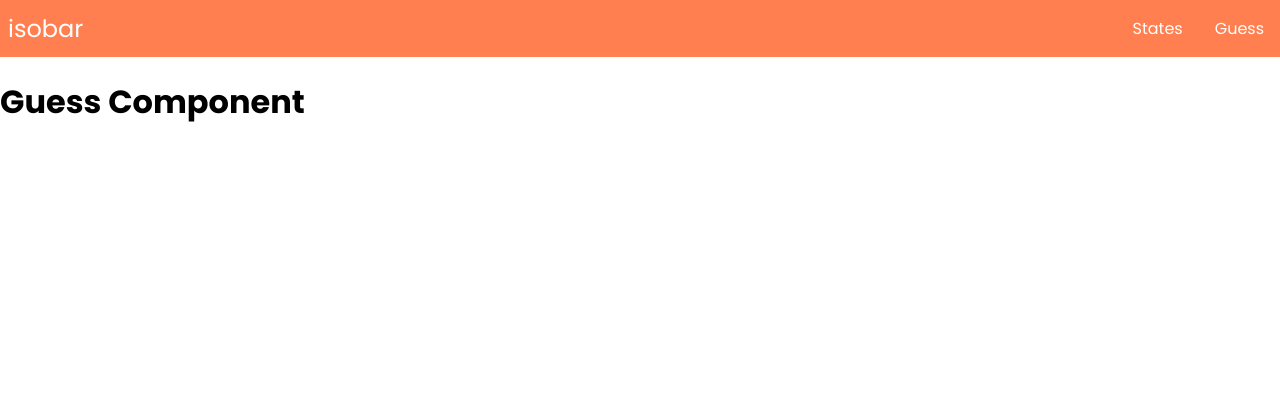
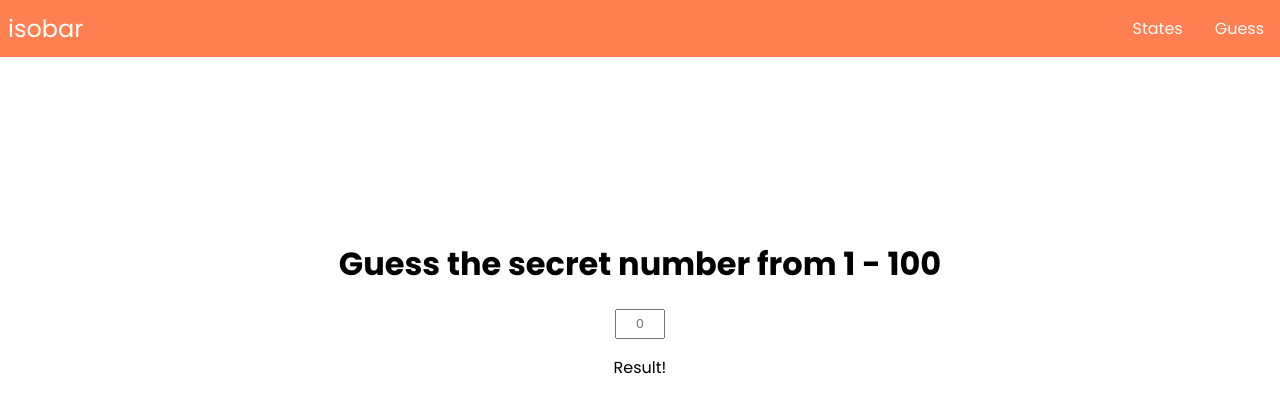
Before and after one commit to jordanduran/isobar, a React (Create React App) app: page /guess in a window 1280 px wide. Shown: the top 412 px of the page. Built offline with nearby package versions, Linux system fonts and the light colour scheme.

Commit message:
Guess component setup and random num dispatch

```diff
--- a/src/App.js
+++ b/src/App.js
@@ -1,6 +1,6 @@
 import Navbar from './components/Navbar';
 import States from './components/States';
-import Guess from './components/Guess';
+import Guess from './components/guess/Guess';
 import { BrowserRouter as Router, Route, Switch } from 'react-router-dom';
 
 const App = () => {
--- a/src/components/Guess.js
+++ /dev/null
@@ -1,19 +0,0 @@
-import React from 'react';
-import { connect } from 'react-redux';
-
-const Guess = (props) => {
-  console.log(props);
-  return (
-    <div>
-      <h1>Guess Component</h1>
-    </div>
-  );
-};
-
-const mapStateToProps = (state) => {
-  return {
-    randomNumber: state.randomNumber,
-  };
-};
-
-export default connect(mapStateToProps)(Guess);
--- /dev/null
+++ b/src/components/guess/Guess.js
@@ -0,0 +1,32 @@
+import { useEffect } from 'react';
+import { connect, useDispatch } from 'react-redux';
+import GuessForm from './GuessForm';
+
+const Guess = (props) => {
+  const dispatch = useDispatch();
+  console.log(props);
+
+  const generateRandomNumber = () => {
+    return Math.floor(Math.random() * 100 + 1);
+  };
+
+  useEffect(() => {
+    dispatch({ type: 'NEW_RANDOM_NUMBER', number: generateRandomNumber() });
+  }, [dispatch]);
+
+  return (
+    <div className='guess-container'>
+      <h1 className='guess-title'>Guess the secret number from 1 - 100</h1>
+      <GuessForm />
+      <p>Result!</p>
+    </div>
+  );
+};
+
+const mapStateToProps = (state) => {
+  return {
+    randomNumber: state.randomNumber,
+  };
+};
+
+export default connect(mapStateToProps)(Guess);
--- /dev/null
+++ b/src/components/guess/GuessForm.js
@@ -0,0 +1,29 @@
+import { useState } from 'react';
+
+const GuessForm = () => {
+  const [num, setNum] = useState('');
+
+  const handleChange = (e) => {
+    setNum(e.target.value);
+  };
+
+  const handleSubmit = (e) => {
+    e.preventDefault();
+    console.log(num);
+  };
+
+  return (
+    <form className='guess-form' onSubmit={handleSubmit}>
+      <input
+        type='text'
+        pattern='[0-9]*'
+        value={num}
+        placeholder='0'
+        className='guess-input'
+        onChange={handleChange}
+      />
+    </form>
+  );
+};
+
+export default GuessForm;
--- a/src/index.css
+++ b/src/index.css
@@ -50,3 +50,27 @@ body {
 .navbar-links li:hover {
   background-color: rgb(211, 96, 54);
 }
+
+/* Guess Component Styles */
+
+.guess-container {
+  display: flex;
+  flex-direction: column;
+  justify-content: center;
+  align-items: center;
+  height: 500px;
+}
+
+.guess-title {
+  color: black;
+}
+
+.guess-form {
+  text-align: center;
+}
+
+.guess-input {
+  width: 50px;
+  height: 30px;
+  text-align: center;
+}
--- a/src/reducers/reducer.js
+++ b/src/reducers/reducer.js
@@ -1,9 +1,17 @@
 const initState = {
-  randomNumber: 1234,
+  randomNumber: 0,
 };
 
 const reducer = (state = initState, action) => {
-  return state;
+  switch (action.type) {
+    case 'NEW_RANDOM_NUMBER':
+      return {
+        ...state,
+        randomNumber: action.number,
+      };
+    default:
+      return state;
+  }
 };
 
 export default reducer;
```
